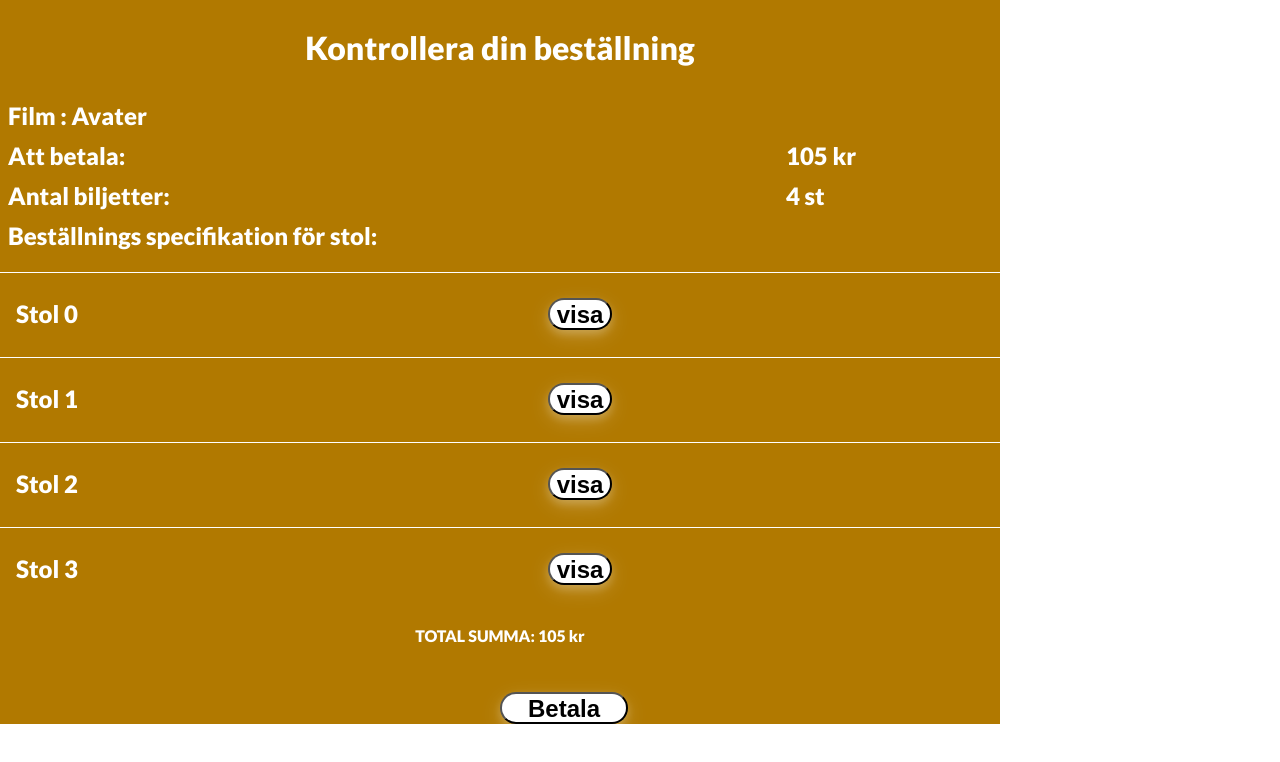
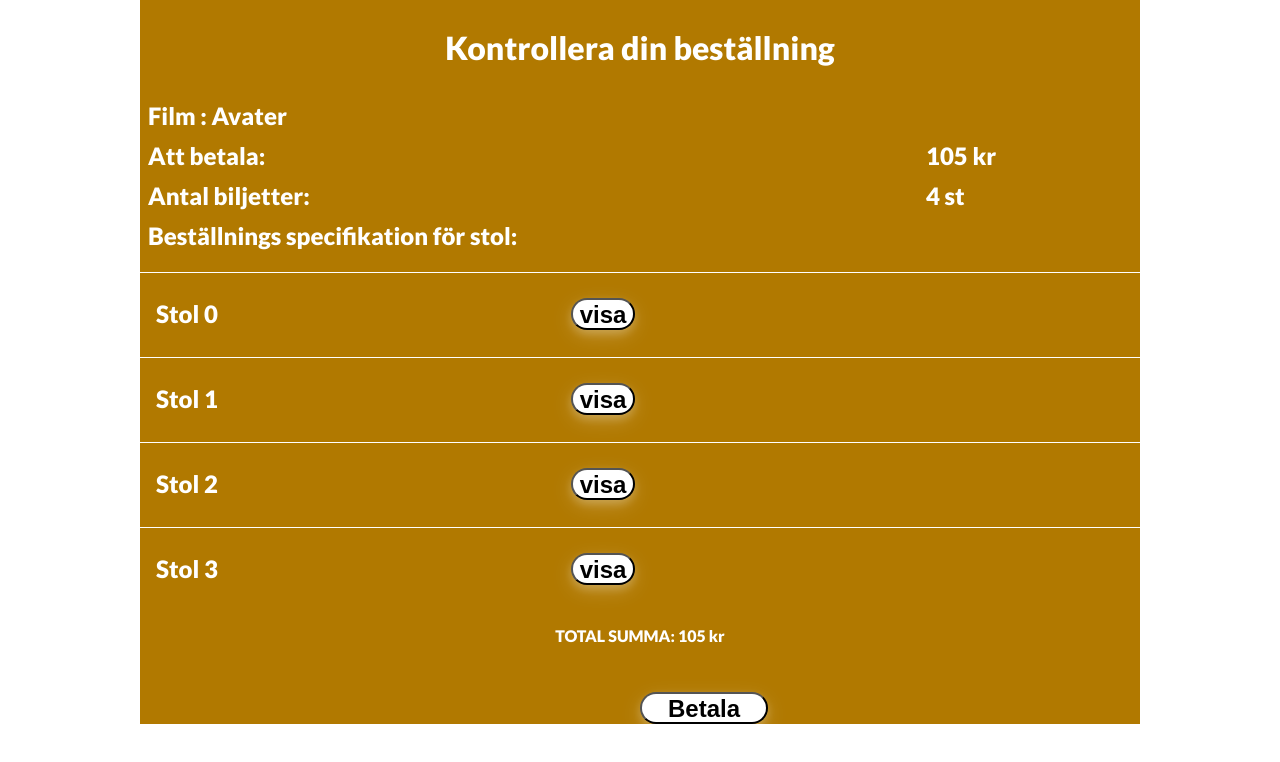
Before and after one commit to casparsylwan/movienight, an Angular app: page /check in a window 1280 px wide. Shown: the top 762 px of the page. Built offline with nearby package versions, Linux system fonts and the light colour scheme.

Commit message:
center checkout

```diff
--- a/src/app/pages/components/checkout/checkout.component.css
+++ b/src/app/pages/components/checkout/checkout.component.css
@@ -1,6 +1,7 @@
 .checkoutcontainer{
 
     background-color: #b17900;
+    margin:0 auto;
     max-width: 1000px;
 }
 
@@ -80,12 +81,13 @@ h3{
 
 table {
     margin-top: 1rem;
-    /*
-    border-collapse: collapse;
-    */
+    border-top: 1px solid #fff;
     width: 100%;
     color:#fff;
+
+
   }
+
 
   th{
       font-weight: bold;
@@ -104,9 +106,11 @@ table {
     animation: slide 1s ease-in;
     animation-fill-mode:forwards;
   }
-
+  /*
   tr:nth-child(1) {
-      border-top: 1px solid #fff;}
+      border-top: 1px solid #fff;
+    }
+    */
 
   .show-total{
       color: #FFF;
@@ -120,6 +124,8 @@ table {
     100%  {opacity: 1; transform: scale(1);}
 
   }
+
+
 
 
 /*
--- a/src/app/pages/components/checkout/checkout.component.html
+++ b/src/app/pages/components/checkout/checkout.component.html
@@ -25,6 +25,9 @@
                         <th>
                             <button (click)="showDetails(i)" class="btn" >visa</button>
                         </th>
+                        <th></th>
+                        <th></th>
+                        <th></th>
                     </tr>
                     <ng-container *ngIf="showChair[i]">
                         <tr>
```
